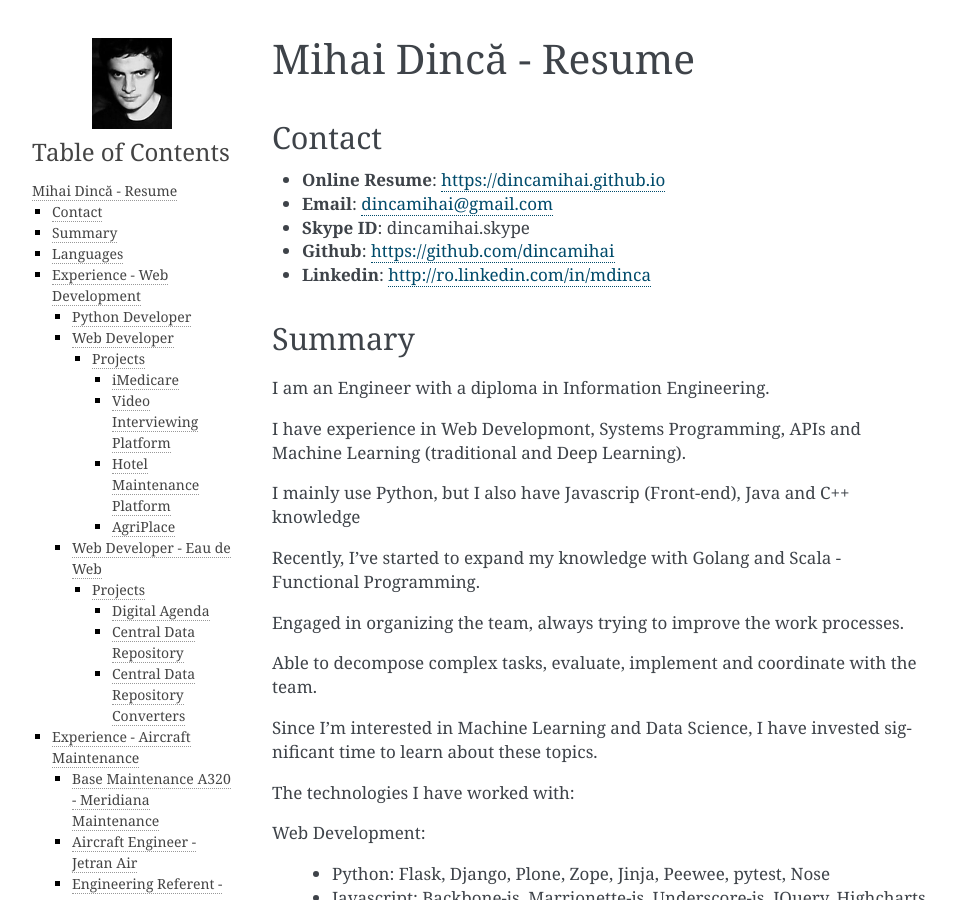
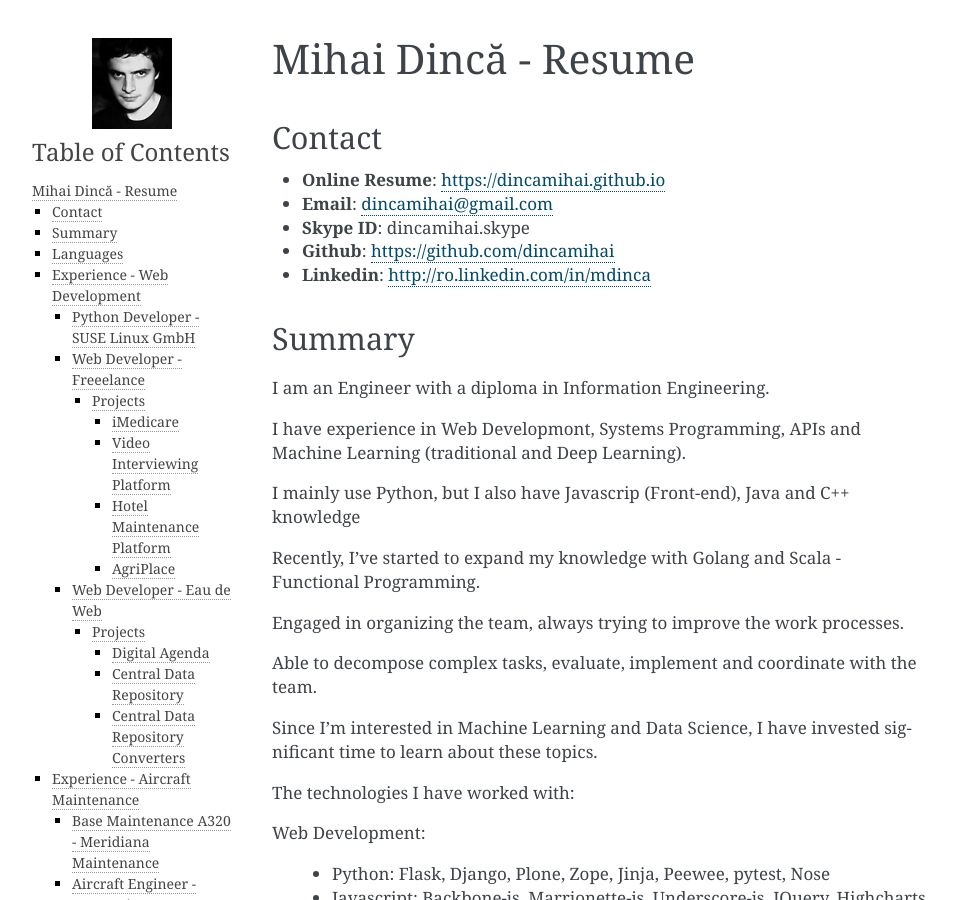
Before and after one commit to dincamihai/dincamihai.github.io, a Sphinx documentation site: the page built from source/index.rst, in a window 1280 px wide and 900 px high. Shown: the whole window, without its empty margins (148-1103 px from the left). Built offline with Sphinx 7.4.7, drawn with Linux system fonts in a browser that asks for light colours; some of the changed text lies outside the part shown.

Commit message:
Add employers

```diff
--- a/source/index.rst
+++ b/source/index.rst
@@ -77,8 +77,8 @@ Languages
 Experience - Web Development
 ----------------------------
 
-Python Developer
-^^^^^^^^^^^^^^^^
+Python Developer - SUSE Linux GmbH
+^^^^^^^^^^^^^^^^^^^^^^^^^^^^^^^^^^
 April 2016 - Present
 
 * Work on integrating Salt with SUSE Manager
@@ -88,8 +88,8 @@ April 2016 - Present
 * Help improving scalability and performance
 * Debug complex setups consisting of multiple running services and distributed systems
 
-Web Developer
-^^^^^^^^^^^^^
+Web Developer - Freeelance
+^^^^^^^^^^^^^^^^^^^^^^^^^^
 October 2013 – April 2016
 
 * Build a REST Hyperlinked API with nested resources to be used for integrating an online service with partners
```
